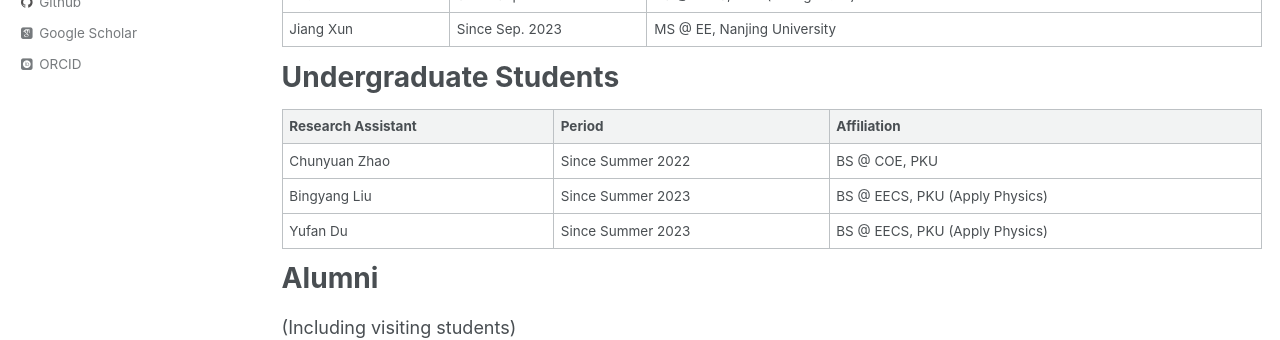
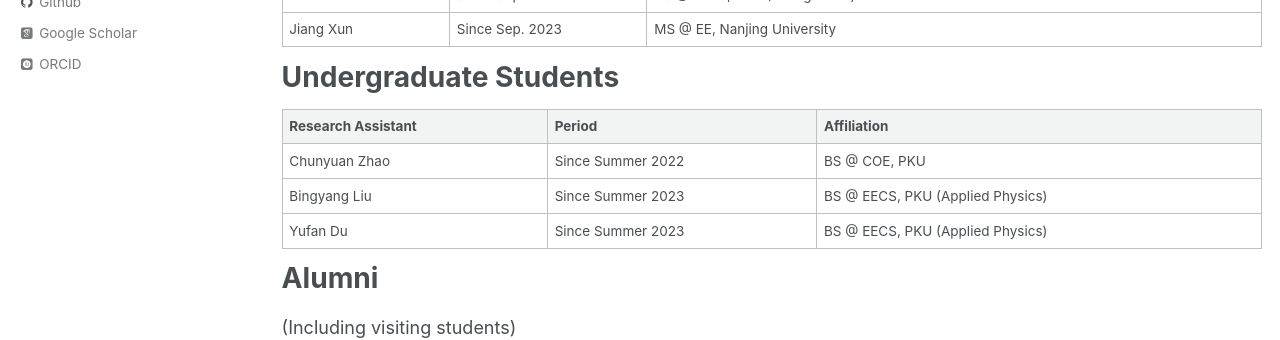
Before and after one commit to limbo018/limbo018.github.io, a Jekyll site: the page built from _pages/students.md, in a window 1280 px wide and 1327 px high. Shown: the part 494-834 px from the top of the window. Built offline with Jekyll 4.4.1, drawn with Linux system fonts in a browser that asks for light colours; some web fonts are replaced.

Commit message:
update students

```diff
--- a/_pages/students.md
+++ b/_pages/students.md
@@ -36,9 +36,9 @@ Undergraduate Students
 |-----------------------------------------------------|--------------------------------------|--------------------------------------|
 | Chunyuan Zhao                                       | Since Summer 2022                    | BS @ COE, PKU                       |
 |-----------------------------------------------------|--------------------------------------|--------------------------------------|
-| Bingyang Liu                                        | Since Summer 2023                    | BS @ EECS, PKU (Apply Physics)       |
+| Bingyang Liu                                        | Since Summer 2023                    | BS @ EECS, PKU (Applied Physics)       |
 |-----------------------------------------------------|--------------------------------------|--------------------------------------|
-| Yufan Du                                            | Since Summer 2023                    | BS @ EECS, PKU (Apply Physics)       |
+| Yufan Du                                            | Since Summer 2023                    | BS @ EECS, PKU (Applied Physics)       |
 |-----------------------------------------------------|--------------------------------------|--------------------------------------|
 
 Alumni
```
